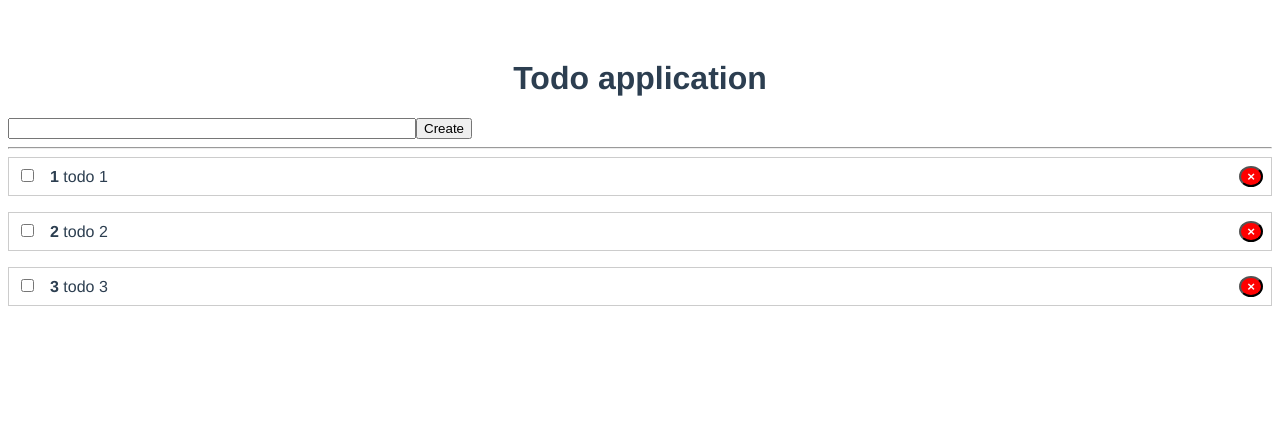
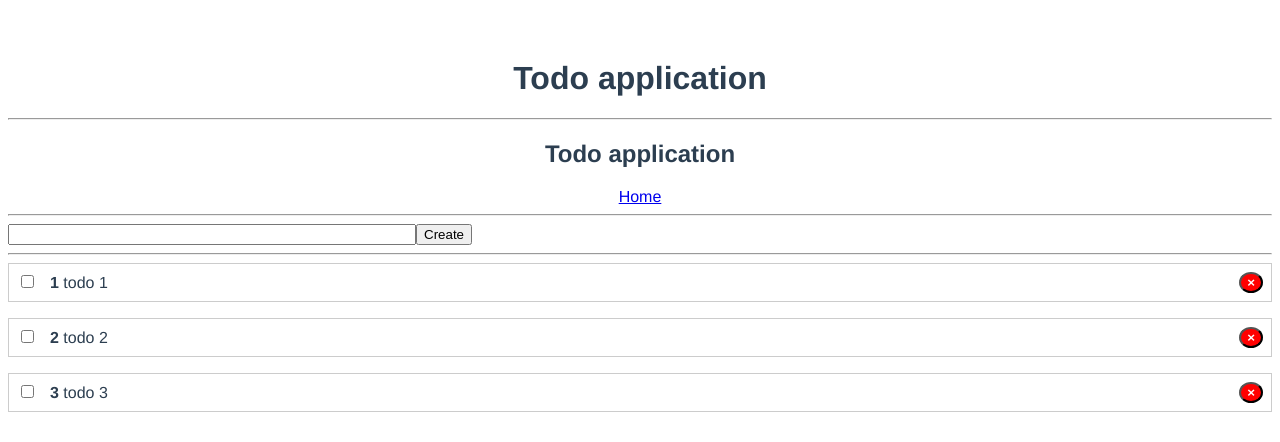
Before and after one commit to serg27makar/vue-todo, a Vue app: page /todos in a window 1280 px wide. Shown: the top 442 px of the page. Built offline with nearby package versions, Linux system fonts and the light colour scheme; no server answers.

Commit message:
Added routing

```diff
--- a/package.json
+++ b/package.json
@@ -9,7 +9,8 @@
   },
   "dependencies": {
     "core-js": "^3.6.5",
-    "vue": "^2.6.11"
+    "vue": "^2.6.11",
+    "vue-router": "^3.5.1"
   },
   "devDependencies": {
     "@vue/cli-plugin-babel": "~4.5.0",
--- a/src/App.vue
+++ b/src/App.vue
@@ -1,43 +1,10 @@
 <template>
   <div id="app">
     <h1>Todo application</h1>
-    <AddTodo @add-todo="addTodo"/>
     <hr>
-    <TodoList
-        v-bind:todos="todos"
-        @remove-todo="removeTodo"
-    />
+    <router-view />
   </div>
 </template>
-
-<script>
-import TodoList from '@/components/TodoList'
-import AddTodo from "@/components/AddTodo";
-export default {
-  name: 'App',
-  data() {
-    return {
-      todos: [
-        {id: 1, title: 'todo 1', completed: false},
-        {id: 2, title: 'todo 2', completed: false},
-        {id: 3, title: 'todo 3', completed: false},
-      ]
-    }
-  },
-  components: {
-    AddTodo,
-    TodoList
-  },
-  methods: {
-    removeTodo(id) {
-      this.todos = this.todos.filter(t => t.id !== id)
-    },
-    addTodo(todo) {
-      this.todos.push(todo);
-    }
-  }
-}
-</script>
 
 <style>
 #app {
--- a/src/main.js
+++ b/src/main.js
@@ -1,8 +1,10 @@
 import Vue from 'vue'
 import App from './App.vue'
+import router from "./router";
 
 Vue.config.productionTip = false
 
 new Vue({
+  router,
   render: h => h(App),
 }).$mount('#app')
--- /dev/null
+++ b/src/router.js
@@ -0,0 +1,20 @@
+import Vue from "vue";
+import VueRouter from "vue-router";
+import Home from "@/views/Home";
+import Todos from "@/views/Todos"
+
+Vue.use(VueRouter)
+
+export default new VueRouter({
+    mode: 'history',
+    routes: [
+        {
+            path: '/',
+            component: Home
+        },
+        {
+            path: '/todos',
+            component: Todos
+        }
+    ]
+})
--- /dev/null
+++ b/src/views/Home.vue
@@ -0,0 +1,17 @@
+<template>
+  <div>
+    <h2>Home page</h2>
+    <p>Убедитесь, что передали экземпляр маршрутизатора в опции</p>
+    <router-link to="/todos">Todos</router-link>
+  </div>
+</template>
+
+<script>
+export default {
+name: "Home"
+}
+</script>
+
+<style scoped>
+
+</style>
--- /dev/null
+++ b/src/views/Todos.vue
@@ -0,0 +1,51 @@
+<template>
+  <div>
+    <h2>Todo application</h2>
+    <router-link to="/">Home</router-link>
+    <hr>
+    <AddTodo @add-todo="addTodo"/>
+    <hr>
+    <TodoList
+        v-bind:todos="todos"
+        @remove-todo="removeTodo"
+    />
+  </div>
+</template>
+
+<script>
+import TodoList from '@/components/TodoList'
+import AddTodo from "@/components/AddTodo";
+export default {
+  name: 'todos',
+  data() {
+    return {
+      todos: [
+        {id: 1, title: 'todo 1', completed: false},
+        {id: 2, title: 'todo 2', completed: false},
+        {id: 3, title: 'todo 3', completed: false},
+      ]
+    }
+  },
+  components: {
+    AddTodo,
+    TodoList
+  },
+  mounted() {
+    fetch('https://jsonplaceholder.typicode.com/todos/?_limit=5')
+        .then(response => response.json())
+        .then(json => this.todos = json)
+  },
+  methods: {
+    removeTodo(id) {
+      this.todos = this.todos.filter(t => t.id !== id)
+    },
+    addTodo(todo) {
+      this.todos.push(todo);
+    }
+  }
+}
+</script>
+
+<style scoped>
+
+</style>
```
